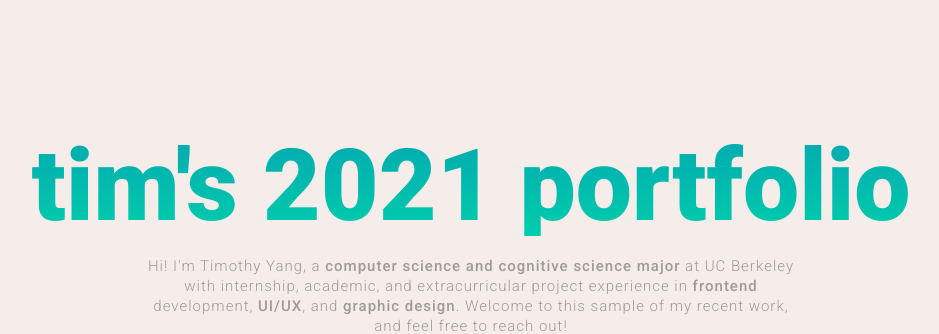
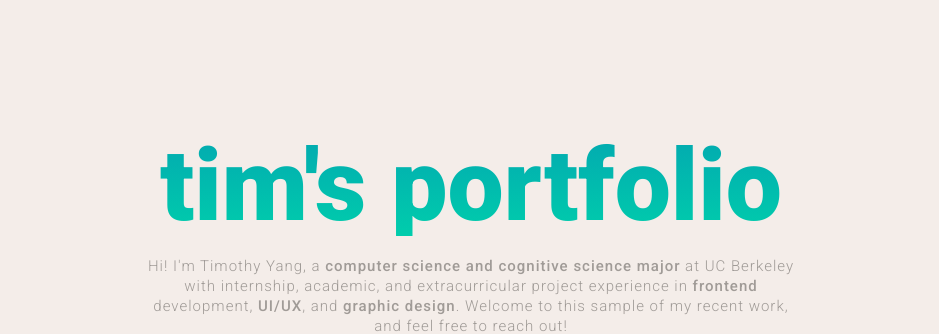
Before and after one commit to timoteayang/timoteayang.github.io, a plain HTML site: page index.html in a window 1280 px wide. Shown: the top 334 px of the page, without its empty margins (177-1116 px from the left). Drawn offline with Linux system fonts and the light colour scheme.

Commit message:
test update

```diff
--- a/index.html
+++ b/index.html
@@ -113,7 +113,7 @@
         </style>
     </head>
     <body>
-        <h1>tim's 2021 portfolio</h1>
+        <h1>tim's portfolio</h1>
         <p>Hi! I'm Timothy Yang, a <strong>computer science and cognitive science major</strong> at UC Berkeley with internship, academic, and extracurricular project experience in <strong>frontend</strong> development, <strong>UI/UX</strong>, and <strong>graphic design</strong>. Welcome to this sample of my recent work, and feel free to reach out!</p>
         <div id="socials">
             <a href="mailto:timoteayang@berkeley.edu" id="email">
```
